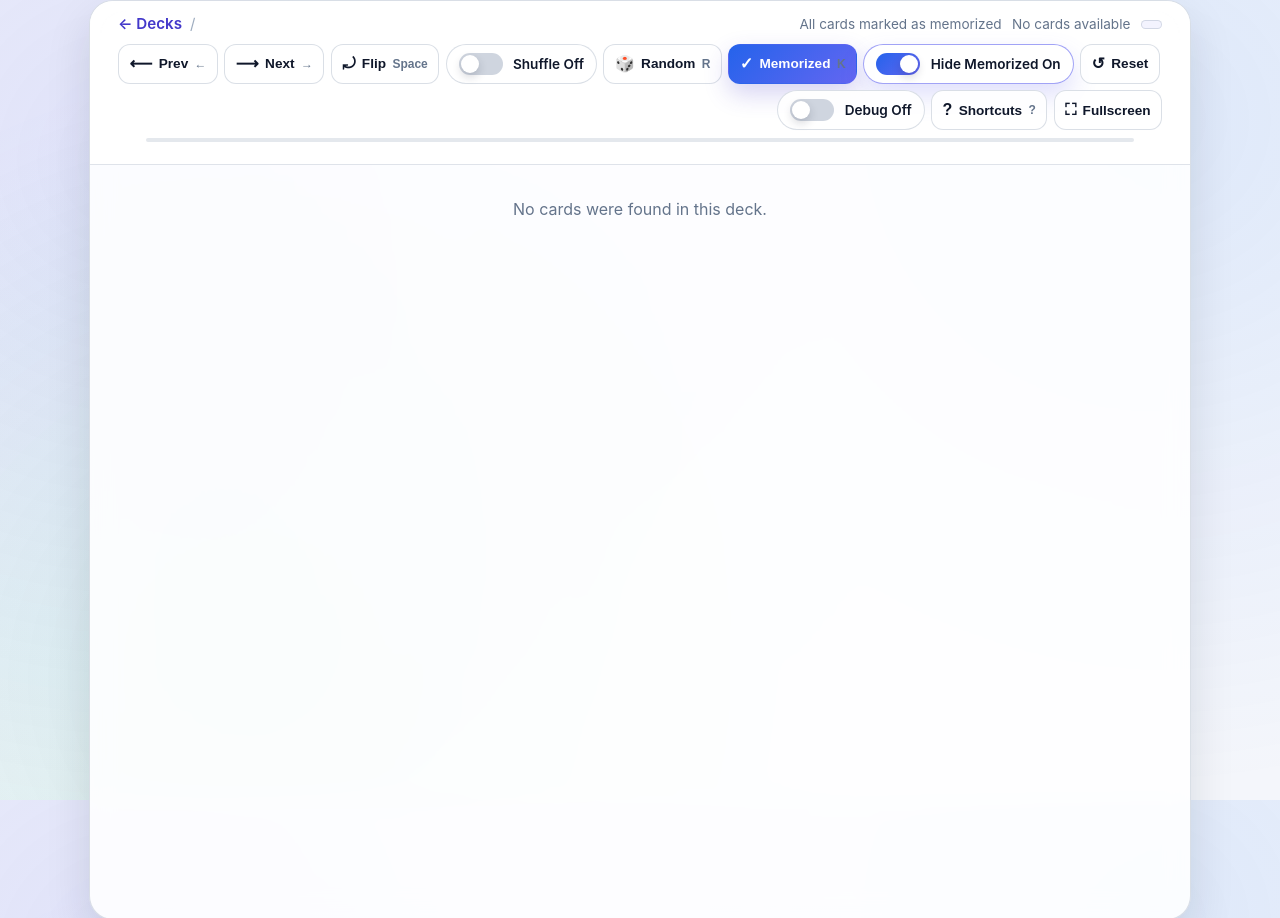
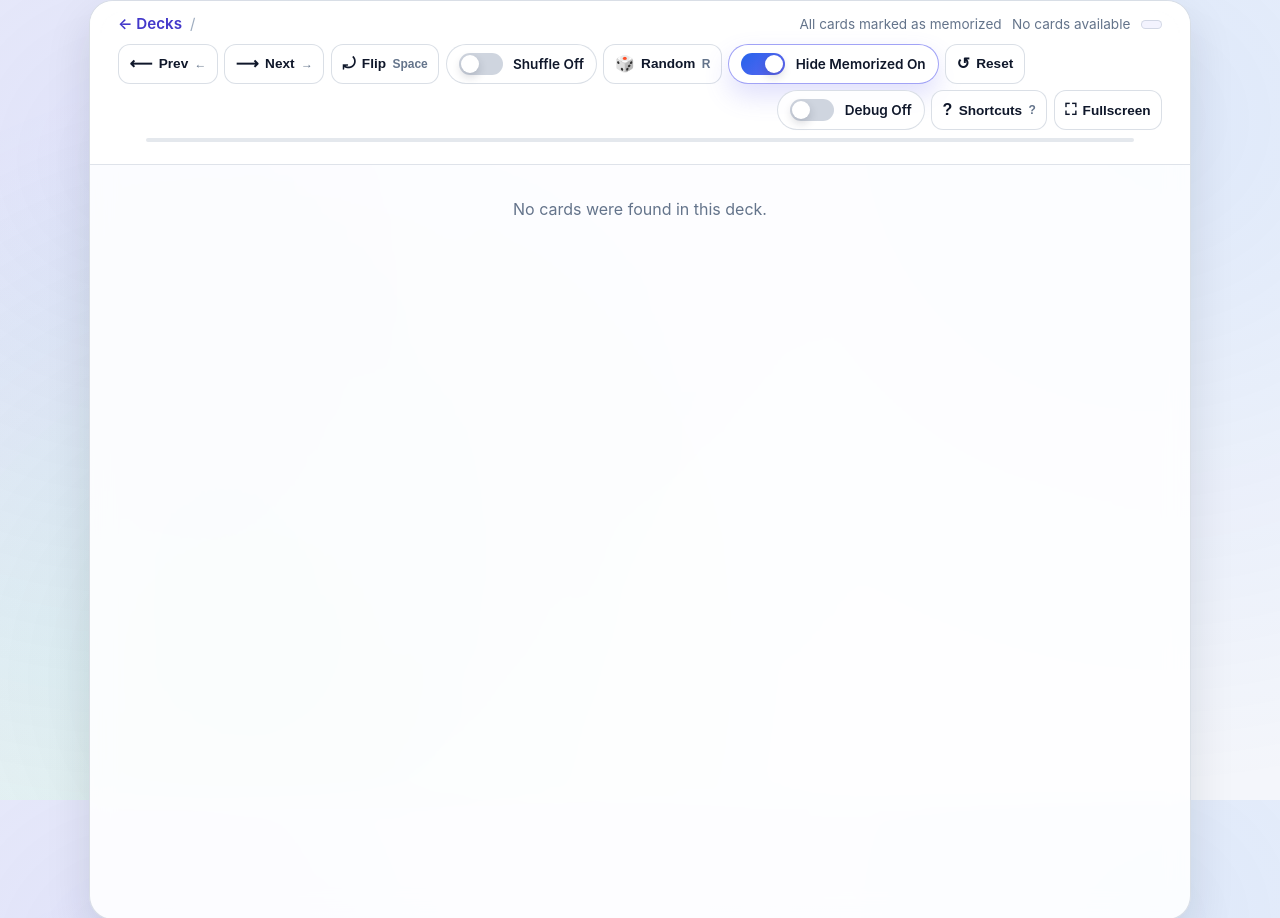
Before and after one commit to mbolaris/anki, a Flask app: template anki_viewer/templates/deck.html in a window 1280 px wide. Run offline with Flask 3, Linux system fonts and the light colour scheme; the template is opened without the code that fills it, so the values that code supplies are empty.

Commit message:
Resolve merge conflicts with main

```diff
--- a/anki_viewer/static/deck.js
+++ b/anki_viewer/static/deck.js
@@ -1000,6 +1000,11 @@
         target = helpToggleButton;
       } else if (action === "close-help" && helpOverlay) {
         target = helpOverlay.querySelector('[data-action="close-help"]');
+      } else if (action === "mark-memorized") {
+        const activeCard = getActiveCardElement();
+        if (activeCard) {
+          target = activeCard.querySelector('[data-action="set-rating"][data-rating="memorized"]');
+        }
       } else {
         target = viewer.querySelector(`[data-action="${action}"]`);
       }
@@ -1062,13 +1067,9 @@
           }
           break;
         }
-        case "set-rating-memorized": {
-          const card = getActiveCardElement();
-          if (card) {
-            toggleCardRating(card.dataset.cardId, "memorized");
-          }
+        case "set-rating-memorized":
+          markCurrentCardMemorized();
           break;
-        }
         case "clear-rating": {
           const card = getActiveCardElement();
           if (card) {
@@ -1103,7 +1104,11 @@
         const rating = target.getAttribute("data-rating");
         const card = target.closest(".card");
         if (card && rating) {
-          toggleCardRating(card.dataset.cardId, rating);
+          if (rating === "memorized" && card.classList.contains("is-active")) {
+            markCurrentCardMemorized();
+          } else {
+            toggleCardRating(card.dataset.cardId, rating);
+          }
         }
       } else if (action === "clear-rating") {
         event.preventDefault();
--- a/anki_viewer/templates/deck.html
+++ b/anki_viewer/templates/deck.html
@@ -82,11 +82,6 @@
           </button>
         </div>
         <div class="toolbar-group" role="group" aria-label="Progress">
-          <button type="button" class="toolbar-button toolbar-button--primary" data-action="mark-memorized" title="Toggle memorized (K)">
-            <span class="toolbar-button__icon" aria-hidden="true">✓</span>
-            <span class="toolbar-button__label">Memorized</span>
-            <span class="toolbar-button__hint" aria-hidden="true">K</span>
-          </button>
           <button
             type="button"
             class="toolbar-toggle toggle-switch"
```
Also changed, not shown: tests/test_routes.py (+15 -5 lines).
